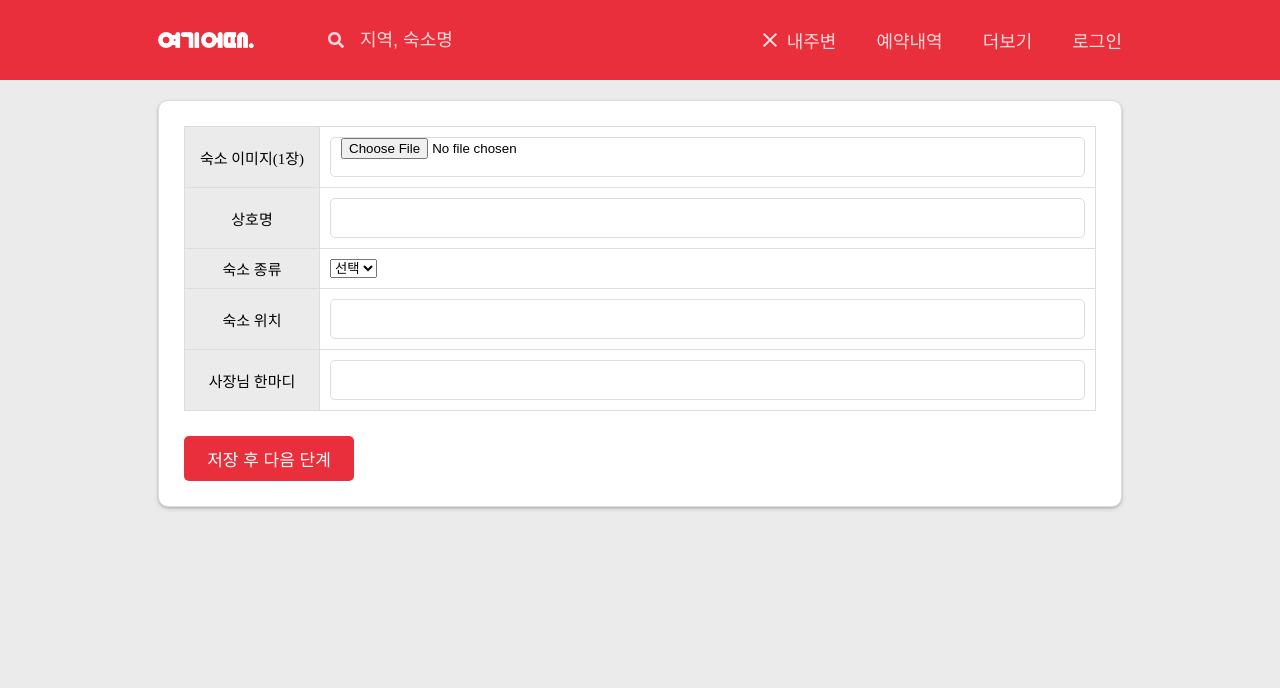
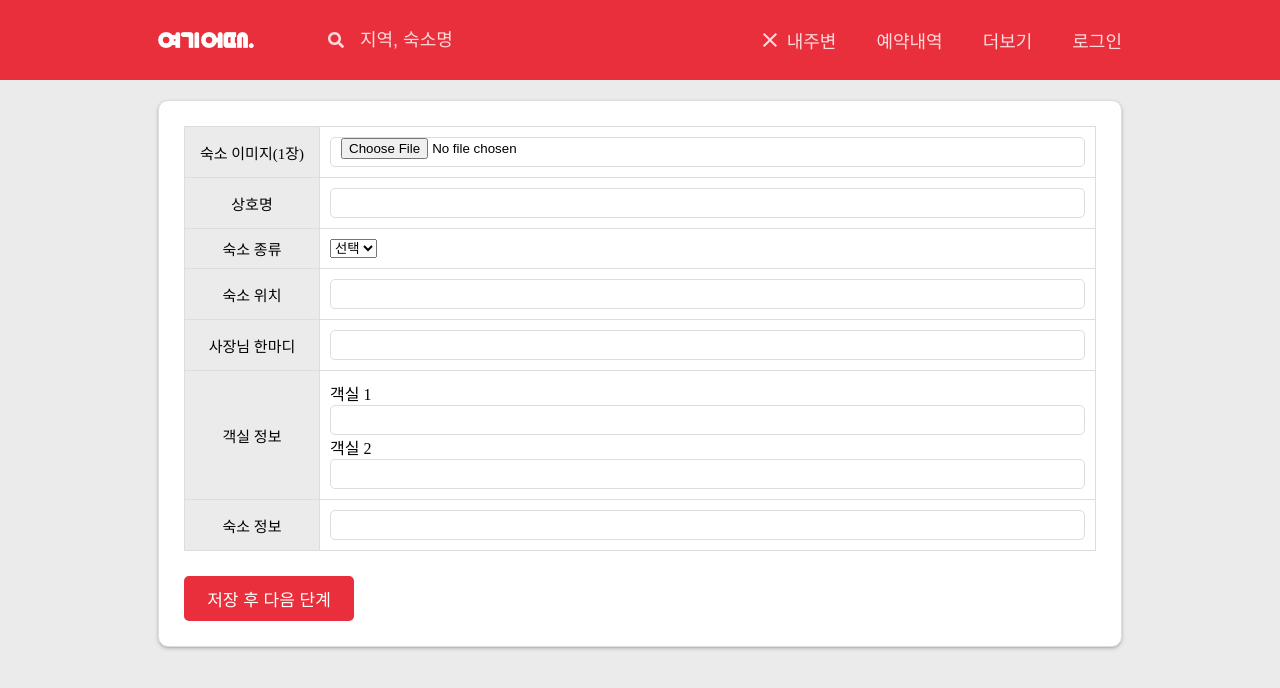
Before and after one commit to HangHae99-week7-clone/Frontend, a React (Create React App) app: page /write in a window 1280 px wide. Shown: the top 688 px of the page. Built offline with nearby package versions, Linux system fonts and the light colour scheme; no server answers.

Commit message:
#4 데이터 추가

```diff
--- a/src/pages/Write.jsx
+++ b/src/pages/Write.jsx
@@ -16,11 +16,13 @@ const Write = () => {
   }, []);
 
   const initialState = {
+    image: "",
     placename: "",
     location: "",
     category: "",
     message: "",
-    image: "",
+    room1: "",
+    room2: "",
   };
   const [contents, setContents] = useState(initialState);
 
@@ -49,6 +51,8 @@ const Write = () => {
       .catch((err) => console.log(err));
   };
   /////////////////////////////////////////////////////////////////
+
+  console.log(contents);
 
   return (
     <StLayout>
@@ -86,6 +90,21 @@ const Write = () => {
           </tr>
           <tr>
             <th scope="row">사장님 한마디</th>
+            <td>
+              <input type="text" name="message" value={contents.message} onChange={onChangeHandler} />
+            </td>
+          </tr>
+          <tr>
+            <th scope="row">객실 정보</th>
+            <td>
+              <div>객실 1</div>
+              <input type="text" name="room1" value={contents.room1} onChange={onChangeHandler} />
+              <div>객실 2</div>
+              <input type="text" name="room2" value={contents.room2} onChange={onChangeHandler} />
+            </td>
+          </tr>
+          <tr>
+            <th scope="row">숙소 정보</th>
             <td>
               <input type="text" name="message" value={contents.message} onChange={onChangeHandler} />
             </td>
@@ -134,7 +153,7 @@ const StTable = styled.table`
       width: 100%;
       border: 1px solid ${GRAY_8};
       border-radius: 5px;
-      height: 40px;
+      height: 30px;
       padding: 0 10px;
     }
   }
```
